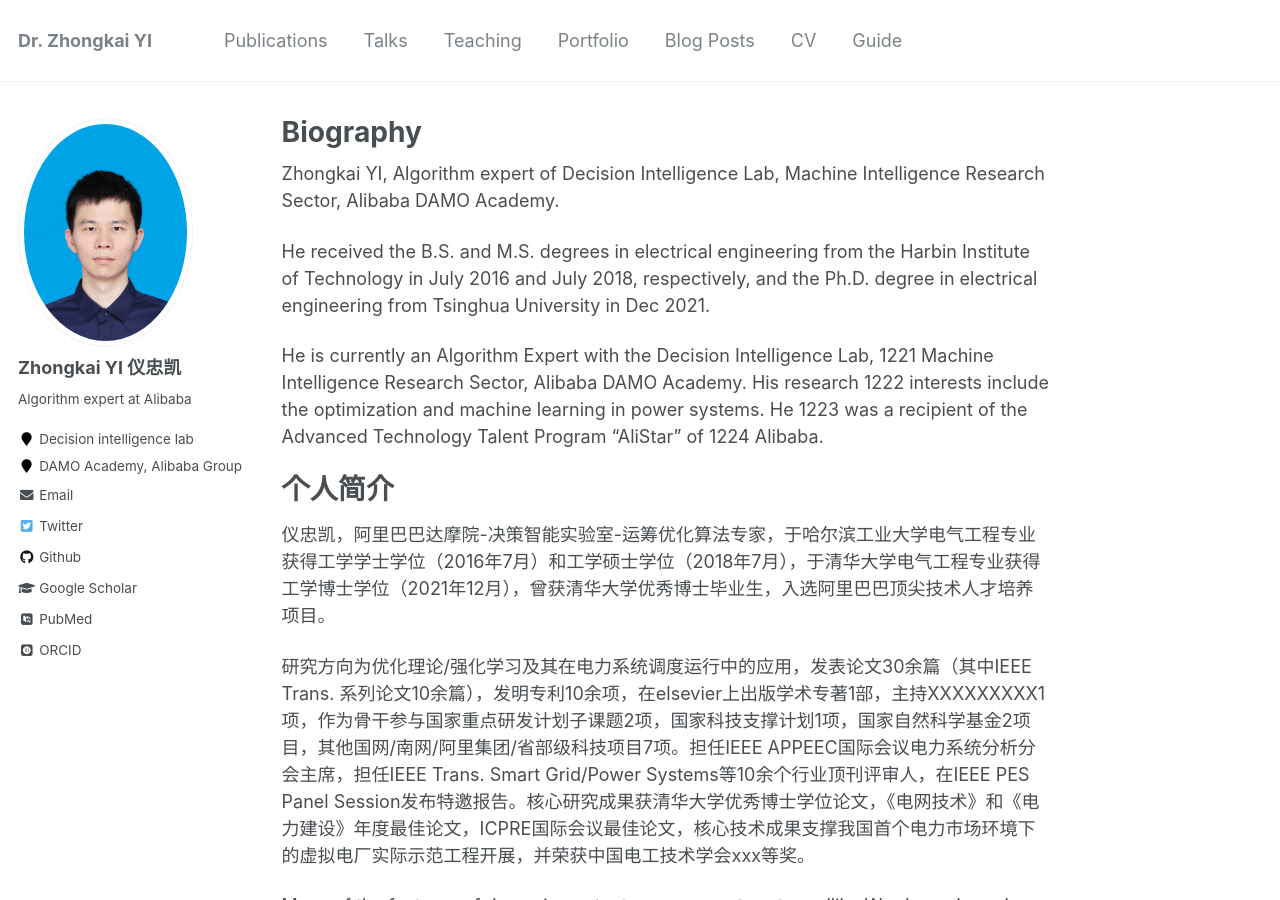
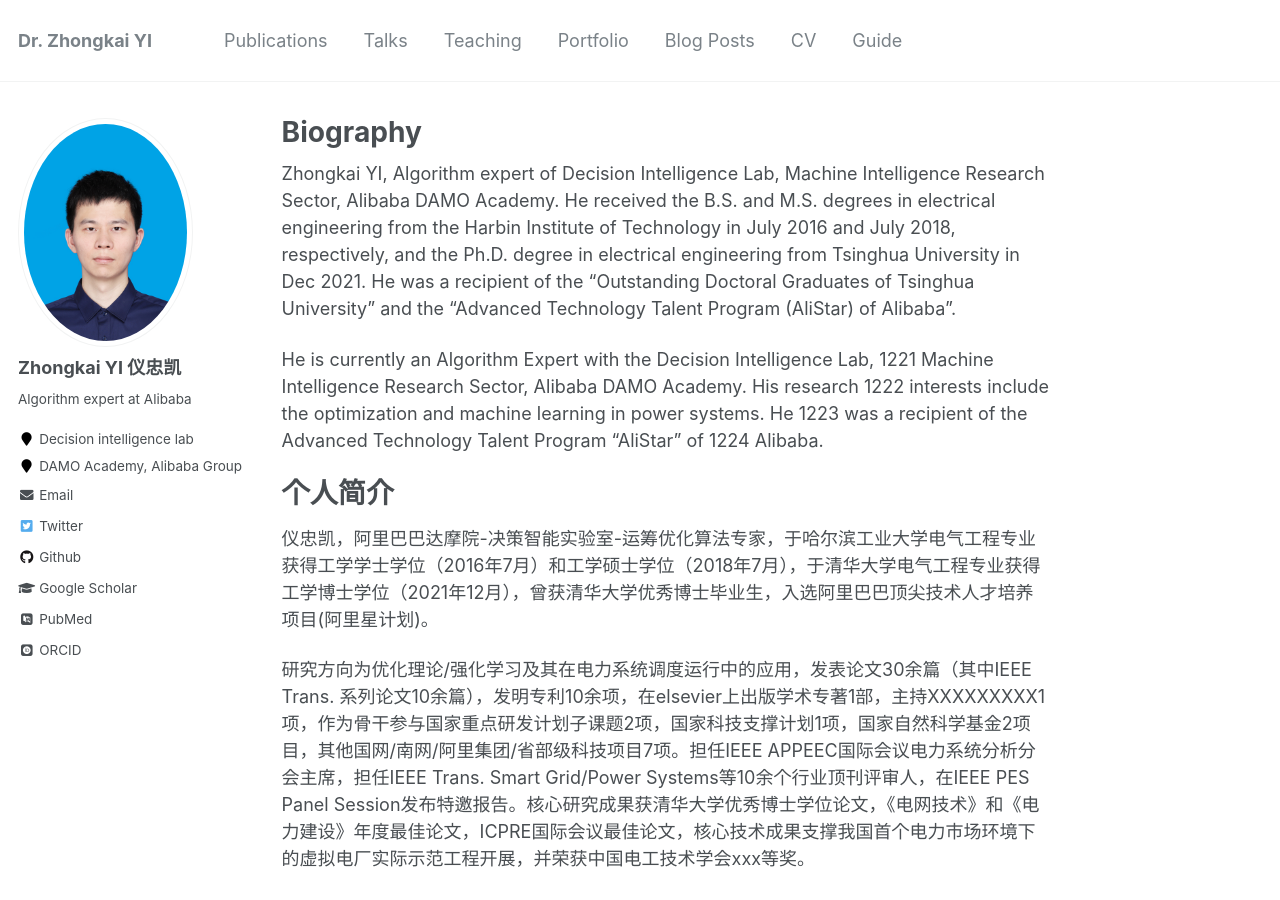
Before and after one commit to yizhongkai/yizhongkai.github.io, a Jekyll site: the page built from _pages/about.md, in a window 1280 px wide and 900 px high. Built offline with Jekyll 4.4.1, drawn with Linux system fonts in a browser that asks for light colours; some web fonts are replaced.

Commit message:
Update about.md

```diff
--- a/_pages/about.md
+++ b/_pages/about.md
@@ -8,9 +8,7 @@ redirect_from:
   - /about.html
 ---
 
-Zhongkai YI, Algorithm expert of Decision Intelligence Lab, Machine Intelligence Research Sector, Alibaba DAMO Academy.
-
-He received the B.S. and M.S. degrees in electrical engineering from the Harbin Institute of Technology in July 2016 and July 2018, respectively, and the Ph.D. degree in electrical engineering from Tsinghua University in Dec 2021.
+Zhongkai YI, Algorithm expert of Decision Intelligence Lab, Machine Intelligence Research Sector, Alibaba DAMO Academy. He received the B.S. and M.S. degrees in electrical engineering from the Harbin Institute of Technology in July 2016 and July 2018, respectively, and the Ph.D. degree in electrical engineering from Tsinghua University in Dec 2021. He was a recipient of the "Outstanding Doctoral Graduates of Tsinghua University" and the "Advanced Technology Talent Program (AliStar) of Alibaba".
 
 He is currently an Algorithm Expert with the Decision Intelligence Lab, 1221
 Machine Intelligence Research Sector, Alibaba DAMO Academy. His research 1222
@@ -21,7 +19,7 @@ Alibaba.
 
 个人简介
 ======
-仪忠凯，阿里巴巴达摩院-决策智能实验室-运筹优化算法专家，于哈尔滨工业大学电气工程专业获得工学学士学位（2016年7月）和工学硕士学位（2018年7月），于清华大学电气工程专业获得工学博士学位（2021年12月），曾获清华大学优秀博士毕业生，入选阿里巴巴顶尖技术人才培养项目。
+仪忠凯，阿里巴巴达摩院-决策智能实验室-运筹优化算法专家，于哈尔滨工业大学电气工程专业获得工学学士学位（2016年7月）和工学硕士学位（2018年7月），于清华大学电气工程专业获得工学博士学位（2021年12月），曾获清华大学优秀博士毕业生，入选阿里巴巴顶尖技术人才培养项目(阿里星计划)。
 
 研究方向为优化理论/强化学习及其在电力系统调度运行中的应用，发表论文30余篇（其中IEEE Trans. 系列论文10余篇），发明专利10余项，在elsevier上出版学术专著1部，主持XXXXXXXXX1项，作为骨干参与国家重点研发计划子课题2项，国家科技支撑计划1项，国家自然科学基金2项目，其他国网/南网/阿里集团/省部级科技项目7项。担任IEEE APPEEC国际会议电力系统分析分会主席，担任IEEE Trans. Smart Grid/Power Systems等10余个行业顶刊评审人，在IEEE PES Panel Session发布特邀报告。核心研究成果获清华大学优秀博士学位论文，《电网技术》和《电力建设》年度最佳论文，ICPRE国际会议最佳论文，核心技术成果支撑我国首个电力市场环境下的虚拟电厂实际示范工程开展，并荣获中国电工技术学会xxx等奖。
 
```
